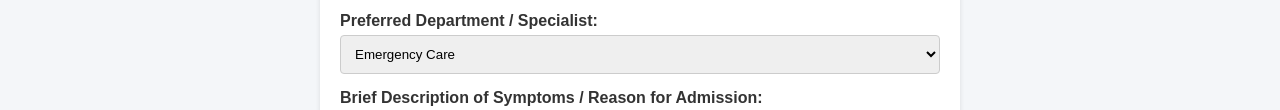
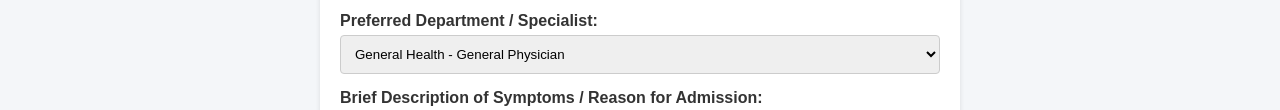
Before and after one commit to Choicest0/Medical-revolution, a plain HTML site: page form.html in a window 1280 px wide. Shown: the part 600-710 px from the top of the page. Drawn offline with Linux system fonts and the light colour scheme.

Commit message:
form.html

```diff
--- a/form.html
+++ b/form.html
@@ -58,20 +58,39 @@
             </div>
 
             <div class="form-group">
-           <div class="form-group">
-    <label for="department">Preferred Department / Specialist:</label>
-    <select id="department" name="department">
-        <option value="emergency">Emergency Care</option>
-        <option value="icu">Intensive Care Unit (ICU)</option>
-        <option value="general">General Ward</option>
-        <option value="pediatrics">Pediatrics / Child Specialist</option>
-        <option value="gynecology">Gynecology & Obstetrics</option>
-        <option value="cardiology">Cardiology</option>
-        <option value="orthopedics">Orthopedics</option>
-        <option value="neurology">Neurology</option>
-        <option value="dermatology">Dermatology</option>
-    </select>
-</div>
+                <label for="department">Preferred Department / Specialist:</label>
+                <select id="department" name="department">
+                    <option value="general-physician">General Health - General Physician</option>
+                    <option value="cardiologist">Doctor of Heart - Cardiologist</option>
+                    <option value="neurologist">Doctor of Brain - Neurologist</option>
+                    <option value="dermatologist">Doctor of Skin - Dermatologist</option>
+                    <option value="dentist">Doctor of Teeth - Dentist</option>
+                    <option value="ophthalmologist">Doctor of Eyes - Ophthalmologist</option>
+                    <option value="orthopedic">Doctor of Bones - Orthopedic Doctor</option>
+                    <option value="pediatrician">Doctor of Children - Pediatrician</option>
+                    <option value="gynecologist">Doctor of Women - Gynecologist</option>
+                    <option value="oncologist">Doctor of Cancer - Oncologist</option>
+                    <option value="neurosurgeon">Doctor of Nerves - Neurosurgeon</option>
+                    <option value="geriatrician">Doctor of Old People - Geriatrician</option>
+                    <option value="nephrologist">Doctor of Kidneys - Nephrologist</option>
+                    <option value="gastroenterologist">Doctor of Stomach - Gastroenterologist</option>
+                    <option value="ent">Doctor of Ear, Nose, Throat - ENT Specialist</option>
+                    <option value="hematologist">Doctor of Blood - Hematologist</option>
+                    <option value="pulmonologist">Doctor of Lungs - Pulmonologist</option>
+                    <option value="psychiatrist">Doctor of Mental Health - Psychiatrist</option>
+                    <option value="hepatologist">Doctor of Liver - Hepatologist</option>
+                    <option value="endocrinologist">Doctor of Hormones - Endocrinologist</option>
+                    <option value="obstetrician">Doctor of Pregnancy - Obstetrician</option>
+                    <option value="rheumatologist">Doctor of Joints - Rheumatologist</option>
+                    <option value="infectiologist">Doctor of Infections - Infectiologist</option>
+                    <option value="allergist">Doctor of Allergies - Allergist</option>
+                    <option value="immunologist">Doctor of Immune System - Immunologist</option>
+                    <option value="urologist">Doctor of Urinary System - Urologist</option>
+                    <option value="proctologist">Doctor of Digestion - Proctologist</option>
+                    <option value="midwife-obstetrician">Doctor of Childbirth - Midwife / Obstetrician</option>
+                    <option value="sports-medicine">Doctor of Sports Injuries - Sports Medicine Doctor</option>
+                    <option value="anesthesiologist">Doctor of Anesthesia - Anesthesiologist</option>
+                </select>
             </div>
 
             <div class="form-group">
```
